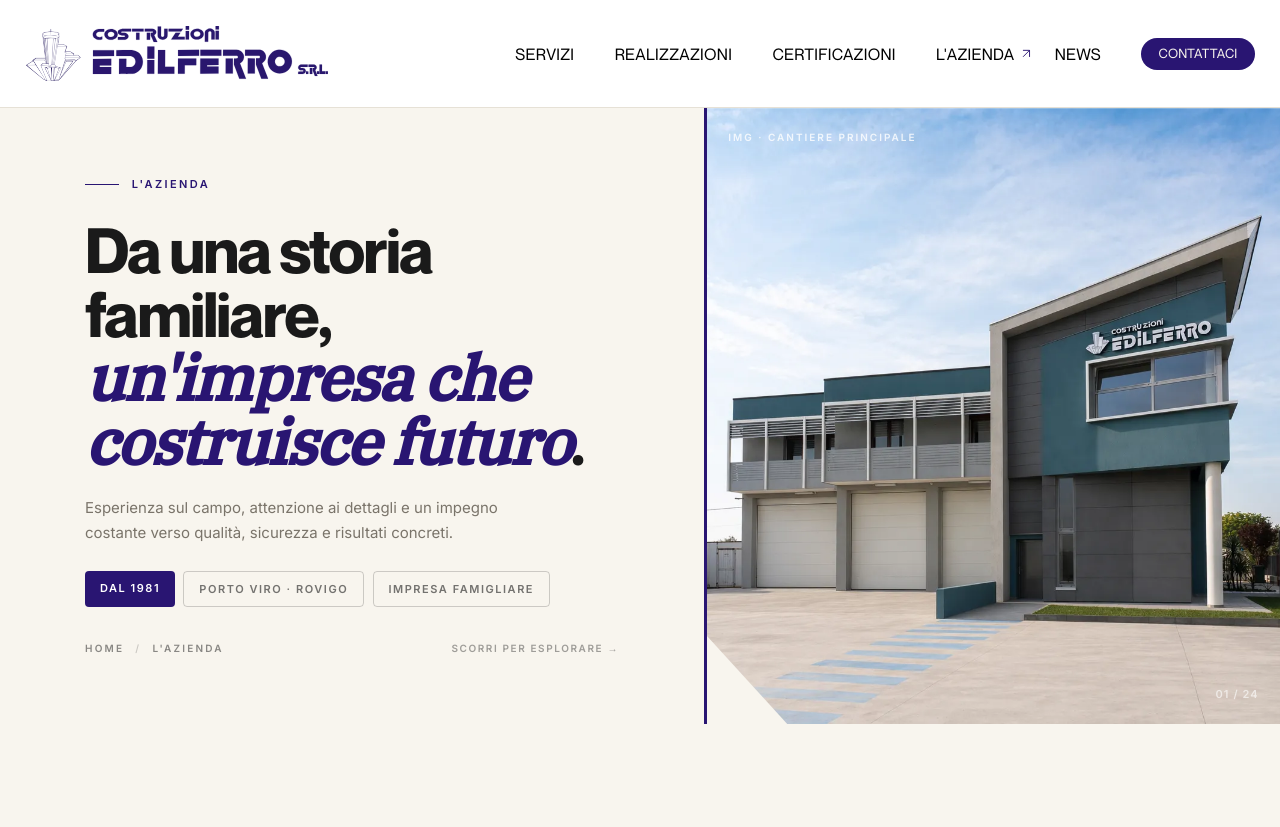
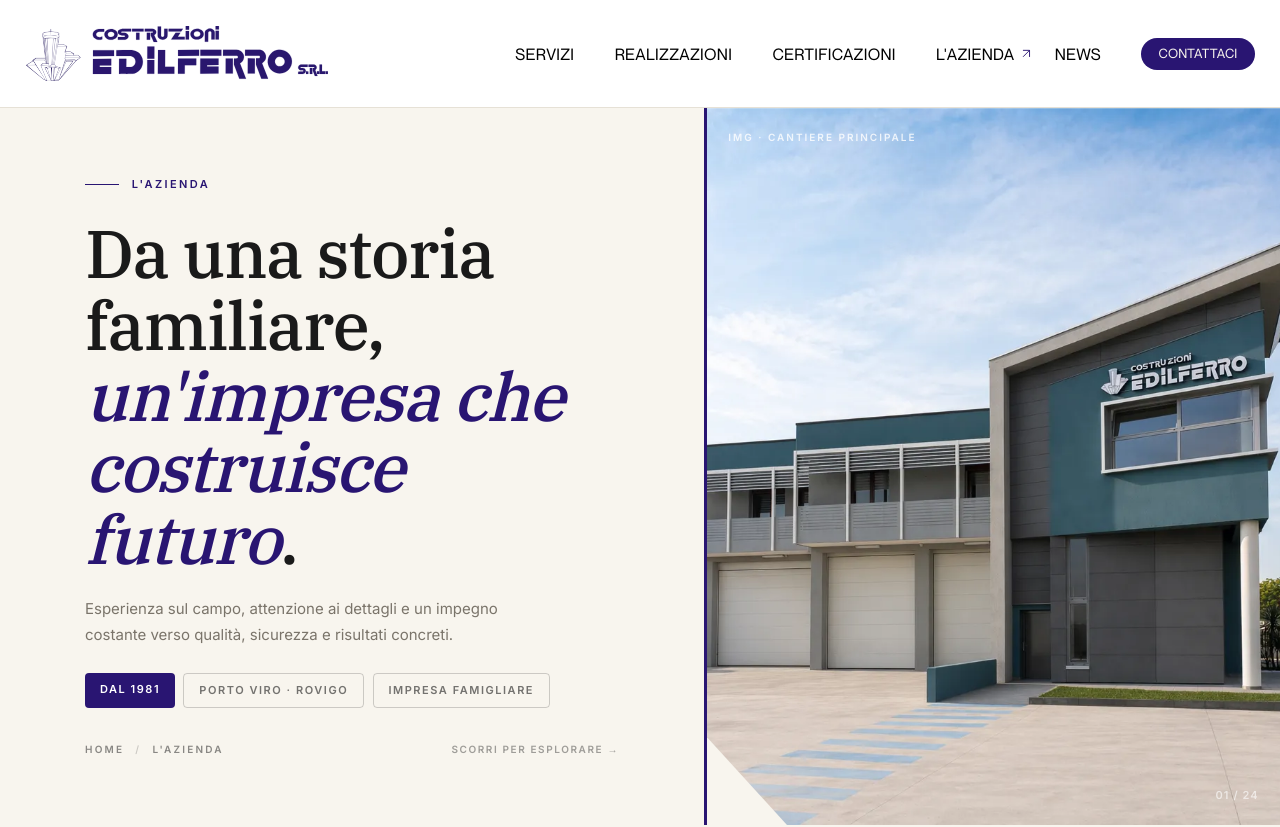
Before and after one commit to holyferro/costruzioniedilferro, a Next.js app: page /azienda in a window 1280 px wide. Shown: the top 827 px of the page. Built offline with nearby package versions, Linux system fonts and the light colour scheme; no server answers.

Commit message:
feat(hero): titolo hero interna in font-serif medium, ispirato a NewsHero
Co-Authored-By: Claude Sonnet 4.6 <noreply@anthropic.com>

```diff
--- a/components/sections/InternalHero.tsx
+++ b/components/sections/InternalHero.tsx
@@ -42,9 +42,9 @@ export function InternalHero({
       {/* ── MOBILE: blocco testo ─────────────────────────────────────── */}
       <div className="px-[26px] py-8 md:hidden">
         <HeroEyebrow text={eyebrow} />
-        <h1 className="font-neue-montreal text-ink mt-4 text-[36px] leading-[1.05] font-bold tracking-[-0.025em]">
+        <h1 className="text-ink mt-4 font-serif text-[36px] leading-[1.06] font-medium tracking-[-0.02em]">
           {titleStart}
-          <em className="text-brand font-serif italic">{titleAccent}</em>
+          <em className="text-brand italic">{titleAccent}</em>
           {titleEnd}
         </h1>
         <p className="mt-4 text-[15px] leading-[1.7] text-[#7A746A]">{subtitle}</p>
@@ -58,9 +58,9 @@ export function InternalHero({
         <div className="flex w-[55%] flex-col justify-between px-12 py-14 xl:px-20 xl:py-16">
           <div>
             <HeroEyebrow text={eyebrow} />
-            <h1 className="font-neue-montreal text-ink mt-6 text-[clamp(2.75rem,1.8rem+2.5vw,5rem)] leading-[1.02] font-bold tracking-[-0.025em]">
+            <h1 className="text-ink mt-6 font-serif text-[clamp(2.75rem,1.4rem+3.4vw,5rem)] leading-[1.06] font-medium tracking-[-0.02em]">
               {titleStart}
-              <em className="text-brand font-serif italic">{titleAccent}</em>
+              <em className="text-brand italic">{titleAccent}</em>
               {titleEnd}
             </h1>
             <p className="mt-5 max-w-[44ch] text-[15px] leading-[1.7] text-[#7A746A]">{subtitle}</p>
```
